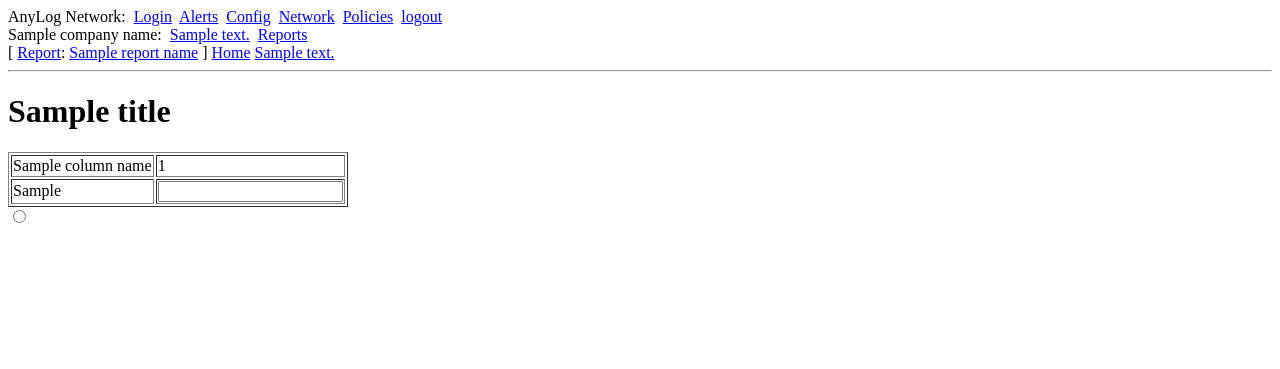
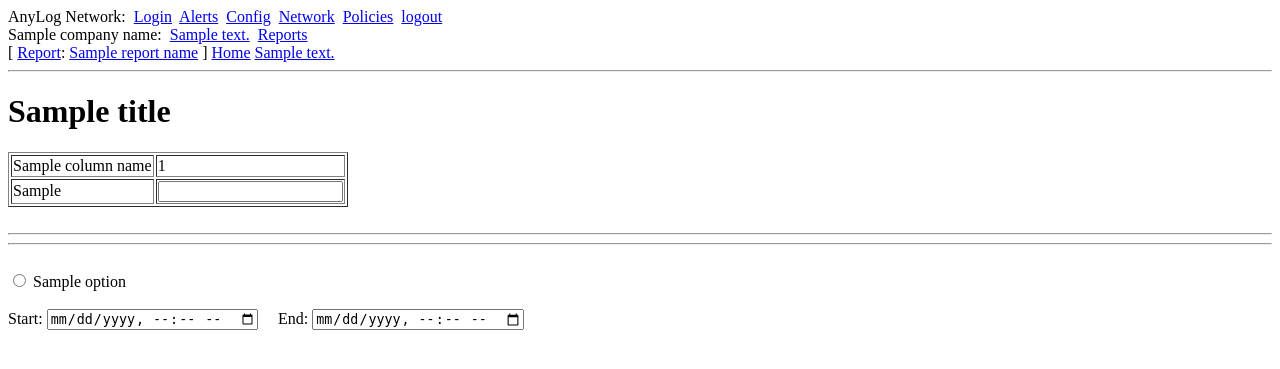
Before and after one commit to AnyLog-co/AnyLog-GUI, a Flask app: template app/templates/report_deploy.html in a window 1280 px wide. Shown: the top 369 px of the page. Run offline with Flask 2, Linux system fonts and the light colour scheme; the template is opened without the code that fills it: most values are stand-ins (such as "Sample title", 1, 10 or a date in 2020).

Commit message:
update report

```diff
--- a/app/path_stat.py
+++ b/app/path_stat.py
@@ -51,10 +51,10 @@ def set_new_user(user_name):
     active_state_[user_name] = {
         "reports" : {
                     },
-        "selected"  :   "Default",
+        "selected"  :   "My_Report",
         "path" :    []
     }
-    set_new_state(user_name, "Default", True)
+    set_new_state(user_name, "My_Report", True)
 
 # -----------------------------------------------------------------------------------
 # Reset or start a new state
--- a/app/routes.py
+++ b/app/routes.py
@@ -128,7 +128,7 @@ def login():
 # -----------------------------------------------------------------------------------
 @app.route('/dynamic_report/')
 @app.route('/dynamic_report/<string:report_name>')
-def dynamic_report( report_name = "Default" ):
+def dynamic_report( report_name = "My_Report" ):
     '''
     View the report being used
     Called from - base.html
--- a/app/templates/report_deploy.html
+++ b/app/templates/report_deploy.html
@@ -26,10 +26,21 @@
         </tr>
         {% endfor %}
     </table>
+    <br>
+    <hr>
+    <hr>
+    <br>
+    {% for option in options_list %}
+        <input type="radio" id={{option}}  name={{option}}  value={{option}}> <!-- Select functionality  -->
+        <label for={{option}}>{{option}}</label>&nbsp
+    {% endfor %}
+    <br><br>
+    <label for="start-date">Start: </label>
+    <input type="datetime-local" id="start-date" name="start-date">
+    &nbsp&nbsp&nbsp
+    <label for="end-date">End:   </label>
+    <input type="datetime-local" id="end-date" name="end-date">
 
-    {% for option in options_list %}
-        <td><input type="radio" name={{option}}></td> <!-- Select functionality  -->
-    {% endfor %}
 </form>
 
 {% endblock %}
```
